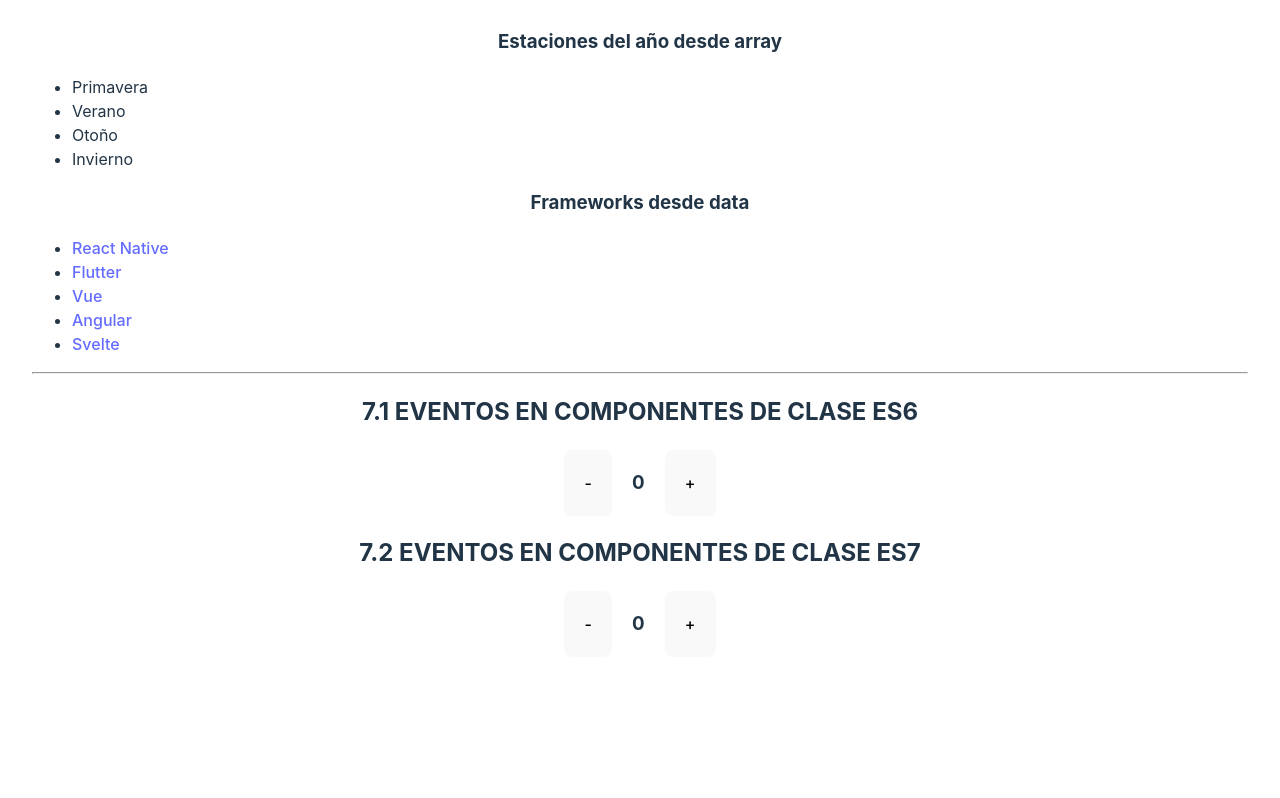
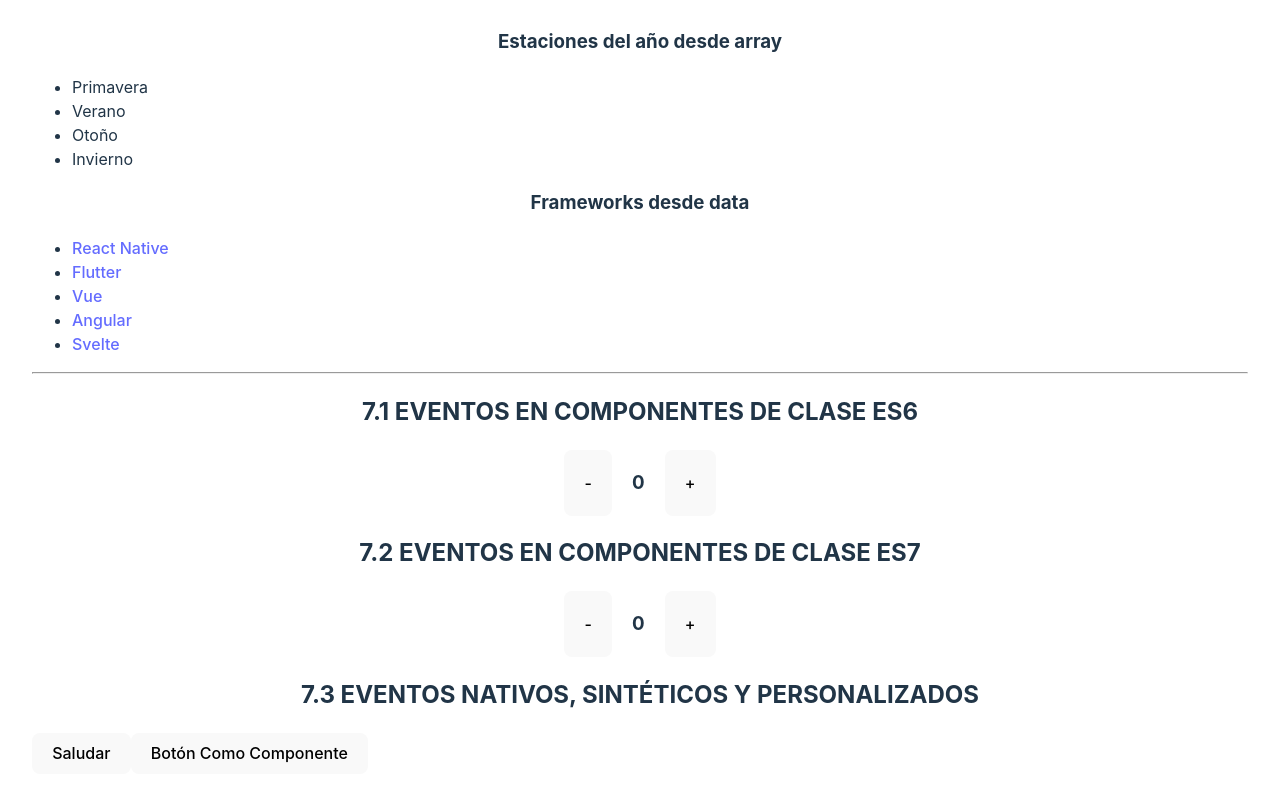
Before and after one commit to ignaciojavier27/materia-react, a React (Vite) app: page / in a window 1280 px wide. Shown: the part 1567-2365 px from the top of the page. Built offline with nearby package versions, Linux system fonts and the light colour scheme.

Commit message:
Más sobre eventos en componentes de clases

```diff
--- a/src/App.jsx
+++ b/src/App.jsx
@@ -1,7 +1,7 @@
 import './App.css'
 import Componentes from './components/Componentes'
 import Estado from './components/Estado'
-import {EventosClaseES6, EventosClaseES7} from './components/EventosClase'
+import { EventosClaseES6, EventosClaseES7, MasSobreEventos } from './components/EventosClase'
 import FormatoJSX from './components/FormatoJSX'
 import Propiedades from './components/Propiedades'
 import RenderizadoCondicional from './components/RenderizadoCondicional'
@@ -35,6 +35,7 @@
       <hr />
       <EventosClaseES6 />
       <EventosClaseES7 />
+      <MasSobreEventos />
 
       <br /><br /><br /><br /><br /><br /><br /><br /><br /><br />
 
--- a/src/components/EventosClase.jsx
+++ b/src/components/EventosClase.jsx
@@ -1,4 +1,6 @@
 import { Component } from "react"
+import PropTypes from "prop-types"
+
 export class EventosClaseES6 extends Component {
 
     constructor(props){
@@ -68,3 +70,31 @@
         )
     }
 }
+
+// eslint-disable-next-line react-refresh/only-export-components
+function Boton (props) {
+    return <button onClick = {props.myOnClick} >Botón Como Componente</button>
+}
+
+export class MasSobreEventos extends Component {
+
+    handleClick = (e, mensaje) => {
+        alert(`Hola ${mensaje}`)
+    }
+
+    render(){
+        return(
+            <div>
+                <h2>7.3 EVENTOS NATIVOS, SINTÉTICOS Y PERSONALIZADOS</h2>
+                <button onClick={(e) => this.handleClick(e,"Ignacio")}>Saludar</button>
+                <Boton
+                    myOnClick= {(e) => this.handleClick(e,"Ignacio")}
+                />
+            </div>
+        )
+    }
+}
+
+Boton.propTypes = {
+    myOnClick: PropTypes.func
+}
```
